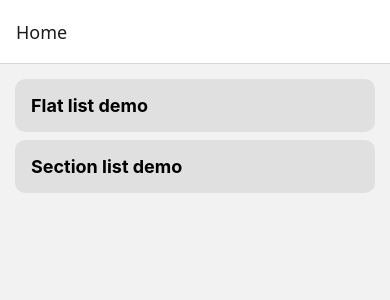
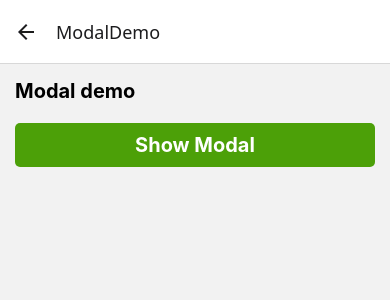
Before and after one commit to LuigyMartial/reactNtFull24-listapi, a React Native app: screen /ModalDemo in a window 390 px wide. Shown: the top 300 px of the page. Built offline with nearby package versions, Linux system fonts and the light colour scheme.

Commit message:
all touchable components and modal component

```diff
--- a/src/screens/HomeScreen.tsx
+++ b/src/screens/HomeScreen.tsx
@@ -13,10 +13,18 @@ const topics = [
     id: 2,
     title: 'Section list demo',
     screen: 'SectionListDemo',
+  },
+  {
+    id: 3,
+    title: 'Touchable Demo',
+    screen: 'TouchableDemo',
+  },
+  {
+    id: 4,
+    title: 'Modal Demo',
+    screen: 'ModalDemo',
   }
 ]
-
-
 
 type HomeScreenNavigationProp = StackNavigationProp<RootStackParamList, "Home">
 
@@ -36,9 +44,7 @@ const HomeScreen: React.FC<Props> = ({navigation}) => {
                   onPress={() => navigation.navigate(item.screen as keyof RootStackParamList)}
               >
                 <Text style={styles.topicText}>{item.title}</Text>
-
               </TouchableOpacity>
-
           )}
       />
     </View>
--- /dev/null
+++ b/src/screens/ModalScreen.tsx
@@ -0,0 +1,81 @@
+import React, { useState } from 'react';
+import { Modal, StyleSheet, Text, TouchableOpacity, View } from 'react-native';
+
+const ModalScreen: React.FC = () => {
+  const [showModal, setShowModal] = useState(false);
+
+  return (
+    <View style={styles.container}>
+      <Text style={styles.header}>Modal demo</Text>
+      <TouchableOpacity
+          style={styles.btn}
+          onPress={() => setShowModal(!showModal)}
+      >
+        <Text style={styles.text}>Show Modal</Text>
+      </TouchableOpacity>
+
+      <Modal
+        animationType='slide'
+        visible={showModal}
+        onRequestClose={() => setShowModal(false)}
+        transparent={true}
+      >
+        <View style={styles.centerView}>
+          <View style={styles.modalView}>
+            <Text>Modal Component </Text>
+            <TouchableOpacity
+              style={styles.btn}
+              onPress={() => setShowModal(false)}
+            >
+              <Text style={styles.text}>Close</Text>
+            </TouchableOpacity>
+          </View>
+        </View>
+      </Modal>
+    </View>
+  )
+}
+
+const styles = StyleSheet.create({
+  container: {
+    flex: 1,
+    padding: 15,
+  },
+  header: {
+    fontSize: 20,
+    fontWeight: 'bold',
+  },
+  btn: {
+    marginTop: 20,
+    marginBottom: 10,
+    padding: 10,
+    minWidth: 250,
+    alignItems: 'center',
+    backgroundColor: '#4ca008',
+    borderRadius: 5,
+  },
+  text: { fontSize: 20, fontWeight: 'bold', color: 'white' },
+  centerView: {
+    flex: 1,
+    justifyContent: 'center',
+    alignContent: 'center',
+    backgroundColor: 'rgba(0,0,0,0.5)',
+  },
+  modalView: {
+    padding: 35,
+    alignItems: 'center',
+    backgroundColor: 'white',
+    borderRadius: 20,
+    shadowColor: '#000',
+    shadowOffset: {
+      width: 0,
+      height: 2
+    },
+    shadowOpacity: 0.5,
+    shadowRadius: 5,
+    elevation: 5,
+  }
+
+});
+
+export default ModalScreen;
--- a/src/screens/RootNavigator.tsx
+++ b/src/screens/RootNavigator.tsx
@@ -2,11 +2,15 @@ import { createStackNavigator } from '@react-navigation/stack';
 import HomeScreen from './HomeScreen.tsx';
 import FlatListScreen from './FlatListScreen.tsx';
 import SectionListScreen from "./SectionListScreen.tsx";
+import TouchableScreen from "./TouchableScreen.tsx";
+import ModalScreen from "./ModalScreen.tsx";
 
 export type RootStackParamList = {
   Home: undefined;
   FlatListDemo: undefined;
   SectionListDemo: undefined;
+  TouchableDemo: undefined;
+  ModalDemo: undefined;
 }
 
 const Stack = createStackNavigator<RootStackParamList>();
@@ -14,9 +18,11 @@ const Stack = createStackNavigator<RootStackParamList>();
 const RootNavigator: React.FC = () => {
     return (
         <Stack.Navigator>
-          <Stack.Screen name="Home" component={HomeScreen} />
-          <Stack.Screen name="FlatListDemo" component={FlatListScreen} />
-          <Stack.Screen name="SectionListDemo" component={SectionListScreen} />
+            <Stack.Screen name="Home" component={HomeScreen} />
+            <Stack.Screen name="FlatListDemo" component={FlatListScreen} />
+            <Stack.Screen name="SectionListDemo" component={SectionListScreen} />
+            <Stack.Screen name="TouchableDemo" component={TouchableScreen} />
+            <Stack.Screen name="ModalDemo" component={ModalScreen} />
         </Stack.Navigator>
     );
 }
--- /dev/null
+++ b/src/screens/TouchableScreen.tsx
@@ -0,0 +1,67 @@
+import React, { useState } from 'react';
+import {
+    Pressable,
+    StyleSheet,
+  Text, TouchableHighlight,
+  TouchableOpacity,
+  TouchableWithoutFeedback,
+  View,
+} from 'react-native';
+
+
+const TouchableScreen: React.FC = () => {
+    const [count, setCount] = useState(0)
+
+    return (
+        <View style={styles.container}>
+            <Text style={styles.header}>Touchable Demo</Text>
+            <TouchableHighlight
+                onPress={() => setCount(count + 1)}
+            >
+                <View style={styles.btn}>
+                    <Text style={styles.btnText}>TouchableWithoutFeedback</Text>
+                </View>
+            </TouchableHighlight>
+            <Pressable
+                onPress={() => setCount(count + 1)}
+                style={({pressed}) => [
+                    styles.btn,
+                    {
+                        backgroundColor: pressed ? "#dfef02" : "#b4620b",
+                    },
+                ]}
+            >
+                {({pressed}) => (
+                    <Text style={[styles.btnText, {color: pressed ? 'red' : 'blue'}]}>
+                        {pressed ? 'Pressed Now' : 'Pressed' }
+                    </Text>)}
+            </Pressable>
+        </View>
+    )
+}
+
+const styles = StyleSheet.create({
+    container: {
+        flex: 1,
+        padding: 15,
+    },
+    header: {
+        fontSize: 20,
+        fontWeight: 'bold',
+    },
+    btn: {
+        marginBottom: 10,
+        padding: 10,
+        minWidth: 250,
+        alignItems: 'center',
+        backgroundColor: "#4ca008",
+        borderRadius: 5,
+    },
+    btnText: {
+        fontSize: 20,
+        fontWeight: 'bold',
+        color: "#fff",
+    }
+});
+
+export default TouchableScreen;
```
